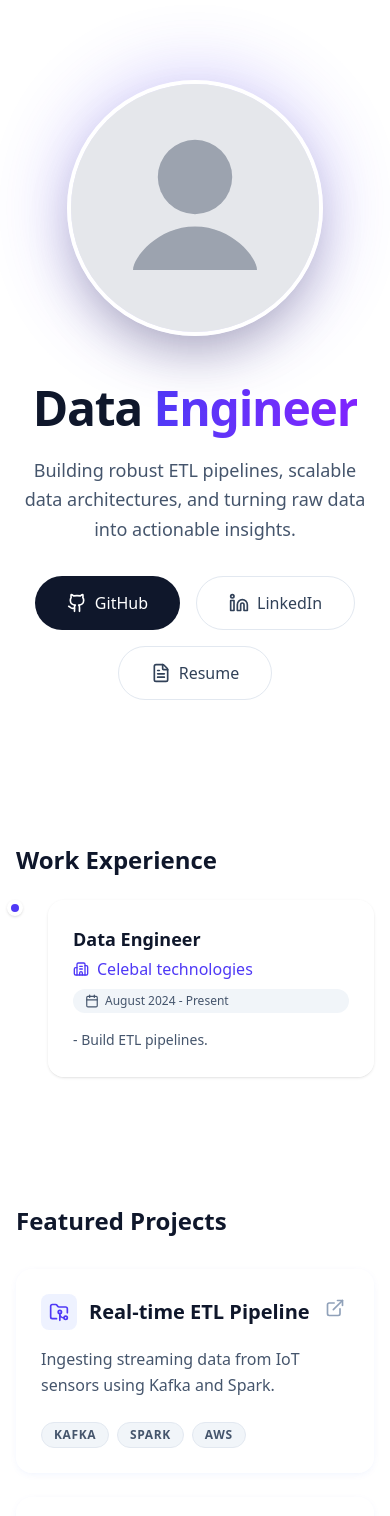
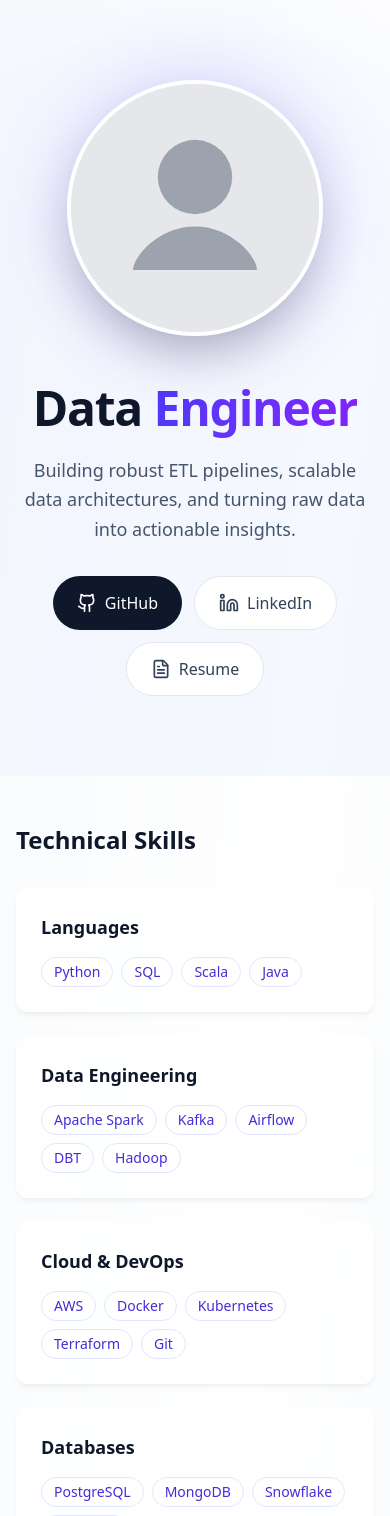
Before and after one commit to Vishesh-1/Portfolio, a Next.js app: page / in a window 390 px wide. Shown: the top 1516 px of the page. Built offline with nearby package versions, Linux system fonts and the light colour scheme.

Commit message:
Final UI polish: Mobile responsive buttons and background gradient fix

```diff
--- a/app/page.tsx
+++ b/app/page.tsx
@@ -9,9 +9,34 @@ export default async function Home() {
   const certifications = await getCertifications();
   const experiences = await getExperiences();
 
+  const skills = [
+    { category: "Languages", items: ["Python", "SQL", "Scala", "Java"] },
+    { category: "Data Engineering", items: ["Apache Spark", "Kafka", "Airflow", "DBT", "Hadoop"] },
+    { category: "Cloud & DevOps", items: ["AWS", "Docker", "Kubernetes", "Terraform", "Git"] },
+    { category: "Databases", items: ["PostgreSQL", "MongoDB", "Snowflake", "BigQuery"] },
+  ];
+
   return (
-    <main className="min-h-screen bg-white">
+    <main className="min-h-screen">
       <Hero />
+
+      <section className="max-w-5xl mx-auto px-4 py-12">
+        <h2 className="text-2xl font-bold text-slate-900 mb-8">Technical Skills</h2>
+        <div className="grid grid-cols-1 md:grid-cols-2 gap-6">
+          {skills.map((skillGroup) => (
+            <div key={skillGroup.category} className="glass-card rounded-xl p-6 hover:-translate-y-1 transition-transform duration-300">
+              <h3 className="text-lg font-semibold text-slate-900 mb-4">{skillGroup.category}</h3>
+              <div className="flex flex-wrap gap-2">
+                {skillGroup.items.map((item) => (
+                  <span key={item} className="px-3 py-1 bg-white/50 border border-indigo-100 text-indigo-700 text-sm rounded-full font-medium">
+                    {item}
+                  </span>
+                ))}
+              </div>
+            </div>
+          ))}
+        </div>
+      </section>
 
       {experiences.length > 0 && (
         <section className="max-w-5xl mx-auto px-4 py-16">
--- a/components/Hero.tsx
+++ b/components/Hero.tsx
@@ -16,11 +16,11 @@ export default function Hero() {
           <p className="text-lg md:text-xl text-slate-600 mb-8 max-w-2xl mx-auto md:mx-0 leading-relaxed">
             Building robust ETL pipelines, scalable data architectures, and turning raw data into actionable insights.
           </p>
-          <div className="flex flex-wrap justify-center md:justify-start gap-4">
+          <div className="flex flex-wrap justify-center md:justify-start gap-3 md:gap-4">
             <Link
               href="https://github.com/Vishesh-1"
               target="_blank"
-              className="flex items-center gap-2 px-8 py-3.5 bg-slate-900 text-white rounded-full hover:bg-slate-800 hover:shadow-lg hover:-translate-y-0.5 transition-all duration-300 font-medium"
+              className="flex items-center gap-2 px-6 py-3.5 bg-slate-900 text-white rounded-full hover:bg-slate-800 hover:shadow-lg hover:-translate-y-0.5 transition-all duration-300 font-medium"
             >
               <Github size={20} />
               GitHub
@@ -28,7 +28,7 @@ export default function Hero() {
             <Link
               href="https://www.linkedin.com/in/vishesh-sharma-569916200/"
               target="_blank"
-              className="flex items-center gap-2 px-8 py-3.5 bg-white text-slate-700 border border-slate-200 rounded-full hover:bg-slate-50 hover:shadow-md hover:-translate-y-0.5 transition-all duration-300 font-medium"
+              className="flex items-center gap-2 px-6 py-3.5 bg-white text-slate-700 border border-slate-200 rounded-full hover:bg-slate-50 hover:shadow-md hover:-translate-y-0.5 transition-all duration-300 font-medium"
             >
               <Linkedin size={20} />
               LinkedIn
@@ -36,7 +36,7 @@ export default function Hero() {
             <Link
               href="/resume.pdf"
               target="_blank"
-              className="flex items-center gap-2 px-8 py-3.5 bg-white text-slate-700 border border-slate-200 rounded-full hover:bg-slate-50 hover:shadow-md hover:-translate-y-0.5 transition-all duration-300 font-medium"
+              className="flex items-center gap-2 px-6 py-3.5 bg-white text-slate-700 border border-slate-200 rounded-full hover:bg-slate-50 hover:shadow-md hover:-translate-y-0.5 transition-all duration-300 font-medium"
             >
               <FileText size={20} />
               Resume
```
Also changed, not shown: data/certifications.json (+8 -0 lines).
